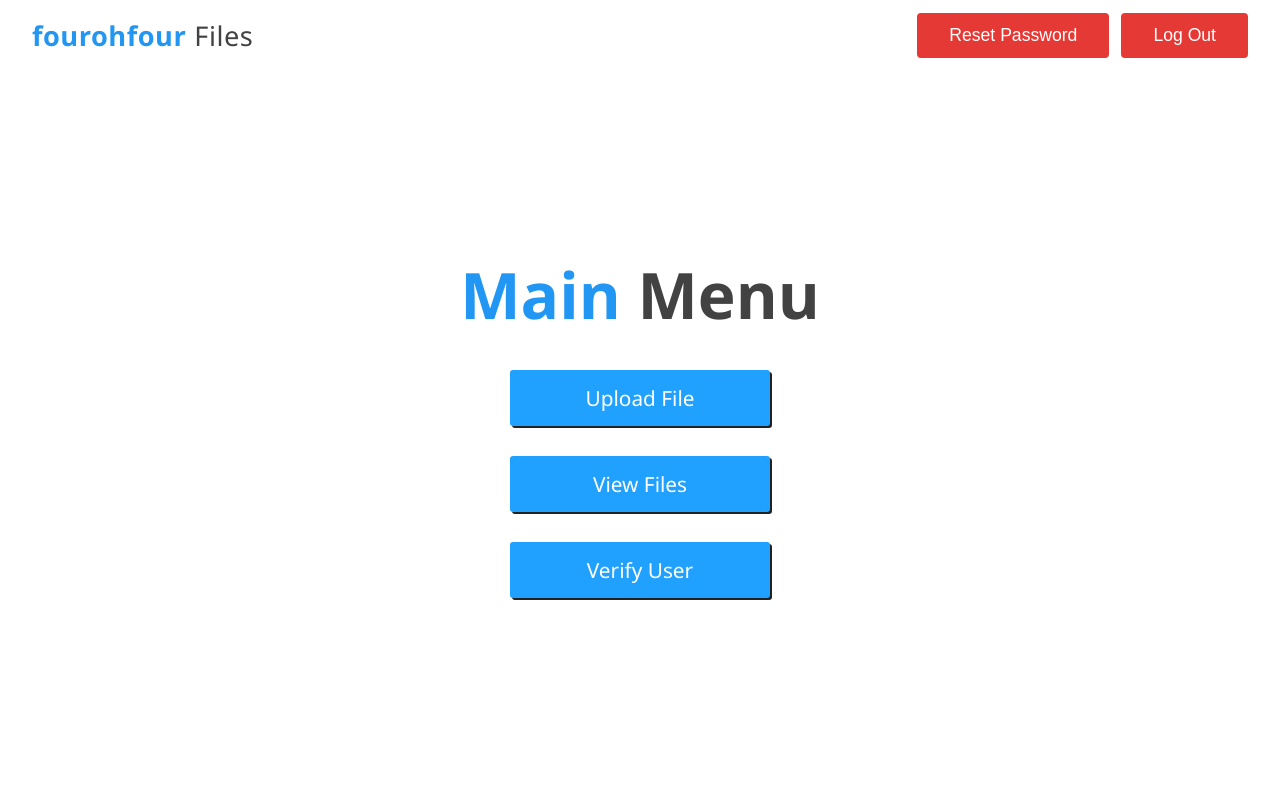
After one commit to ElliceNels/fourohfour, a Flask app: page /mainmenu in a window 1280 px wide. The commit adds this page. Run offline with Flask 3, Linux system fonts and the light colour scheme.

Commit message:
main menu

```diff
--- a/src/web-client/app.py
+++ b/src/web-client/app.py
@@ -1,5 +1,5 @@
-from flask import Flask, render_template, request, redirect, flash, url_for
-from signup import validate_registration, load_dictionary_words
+from flask import Flask, render_template, request, redirect, flash, url_for, session
+from signup import validate_registration
 
 app = Flask(__name__)
 app.secret_key = 'your_secret_key'
@@ -7,10 +7,6 @@ app.secret_key = 'your_secret_key'
 @app.route('/')
 def title_page():
     return render_template('title.html')
-
-@app.route('/login')
-def login():
-    return render_template('login.html')
 
 @app.route('/signup', methods=['GET', 'POST'])
 def signup():
@@ -28,5 +24,40 @@ def signup():
 
     return render_template('signup.html')
 
+@app.route('/login', methods=['GET', 'POST'])
+def login():
+    if request.method == 'POST':
+        return redirect(url_for('main_menu'))
+    return render_template('login.html')
+
+@app.route('/mainmenu')
+def main_menu():
+    return render_template('mainmenu.html')
+
+@app.route('/logout')
+def logout():
+    session.clear()
+    return redirect(url_for('login'))
+
+@app.route('/upload_file')
+def upload_file():
+    # Your upload file logic
+    return "Upload File Page"
+
+@app.route('/view_files')
+def view_files():
+    # Your view files logic
+    return "View Files Page"
+
+@app.route('/verify_user')
+def verify_user():
+    # Your verify user logic
+    return "Verify User Page"
+
+@app.route('/reset_password', methods=['GET', 'POST'])
+def reset_password():
+    # You can render a reset password page or just a placeholder for now
+    return "Reset Password Page"
+
 if __name__ == '__main__':
     app.run(debug=True)
--- a/src/web-client/static/style.css
+++ b/src/web-client/static/style.css
@@ -4,16 +4,40 @@ html, body {
     padding: 0;
     background: #fff;
     font-family: 'Segoe UI', Tahoma, Geneva, Verdana, sans-serif;
+    box-sizing: border-box;
+}
+
+body {
+    min-height: 100vh;
+    min-width: 100vw;
+    overflow-x: hidden;
 }
 
 .header {
-    position: absolute;
-    top: 32px;
-    left: 32px;
+    width: 100%;
+    height: 70px;
+    display: flex;
+    align-items: center;
+    justify-content: space-between;
+    padding: 0 32px;
     font-size: 1.7rem;
     font-weight: 500;
     letter-spacing: 0.5px;
+    box-sizing: border-box;
     z-index: 10;
+    position: relative;
+}
+
+.header-left {
+    display: flex;
+    align-items: center;
+    gap: 8px;
+}
+
+.header-actions {
+    display: flex;
+    align-items: center;
+    gap: 12px;
 }
 
 .logo-primary {
@@ -26,13 +50,38 @@ html, body {
     font-weight: 400;
 }
 
+.logout-form,
+.reset-form {
+    margin: 0;
+}
+
+.btn.logout-btn,
+.btn.reset-btn {
+    background: #e53935;
+    color: #fff;
+    border-radius: 4px;
+    padding: 12px 32px;
+    font-size: 1.1rem;
+    font-weight: 500;
+    border: none;
+    cursor: pointer;
+    box-shadow: none;
+    transition: background 0.2s;
+}
+
+.btn.logout-btn:hover,
+.btn.reset-btn:hover {
+    background: #b71c1c;
+}
+
 .center-viewport {
-    min-height: 100vh;
+    min-height: calc(100vh - 70px);
     width: 100vw;
     display: flex;
     flex-direction: column;
     align-items: center;
     justify-content: center;
+    box-sizing: border-box;
 }
 
 .hero {
@@ -69,13 +118,13 @@ html, body {
 }
 
 .btn.big-btn {
-    min-width: 180px;
-    min-height: 50px;
+    min-width: 260px;
+    min-height: 56px;
     background: #21a1ff;
     color: #fff;
     border: none;
     border-radius: 3px;
-    font-size: 1.1rem;
+    font-size: 1.3rem;
     font-weight: 500;
     box-shadow: 2px 2px 0 0 #222;
     cursor: pointer;
@@ -85,6 +134,7 @@ html, body {
     display: flex;
     align-items: center;
     justify-content: center;
+    margin-bottom: 12px;
 }
 
 .btn.big-btn:hover {
--- /dev/null
+++ b/src/web-client/templates/mainmenu.html
@@ -0,0 +1,35 @@
+<!DOCTYPE html>
+<html lang="en">
+<head>
+    <meta charset="UTF-8">
+    <title>Main Menu</title>
+    <link rel="stylesheet" href="{{ url_for('static', filename='style.css') }}">
+</head>
+<body>
+    <div class="header">
+        <div class="header-left">
+            <span class="logo-primary">fourohfour</span> <span class="logo-secondary">Files</span>
+        </div>
+        <div class="header-actions">
+            <form action="{{ url_for('reset_password') }}" method="get" class="reset-form">
+                <button type="submit" class="btn reset-btn">Reset Password</button>
+            </form>
+            <form action="{{ url_for('logout') }}" method="post" class="logout-form">
+                <button type="submit" class="btn logout-btn">Log Out</button>
+            </form>
+        </div>
+    </div>
+    <div class="center-viewport">
+        <div class="hero">
+            <span class="hero-title">
+                <span class="hero-primary">Main</span> <span class="hero-secondary">Menu</span>
+            </span>
+        </div>
+        <div style="display: flex; flex-direction: column; gap: 18px;">
+            <a href="{{ url_for('upload_file') }}" class="btn big-btn">Upload File</a>
+            <a href="{{ url_for('view_files') }}" class="btn big-btn">View Files</a>
+            <a href="{{ url_for('verify_user') }}" class="btn big-btn">Verify User</a>
+        </div>
+    </div>
+</body>
+</html>
```
